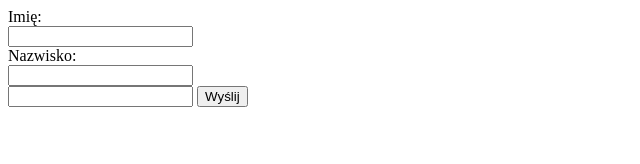
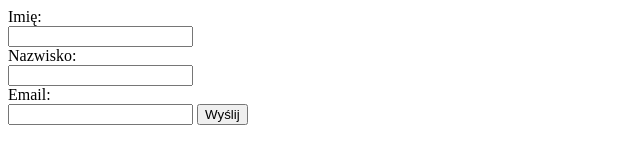
Before and after one commit to karolinakolaczyk/karolinakolaczyk.github.io, a plain HTML site: page Formularz/index.html in a window 1280 px wide. Shown: the whole page, without its empty margins (0-640 px from the left). Drawn offline with Linux system fonts and the light colour scheme.

Commit message:
formularz próba2

```diff
--- a/Formularz/index.html
+++ b/Formularz/index.html
@@ -12,6 +12,7 @@
         <input type="text" name="imie" id="imie"><br />
         <label for="nazwisko">Nazwisko:</label><br />
         <input type="text" name="nazwisko" id="nazwisko"><br />
+        <label for="email">Email:</label><br />
         <input type="email" name="mail">
         <input type="submit" value="Wyślij" >
         </form>
```
